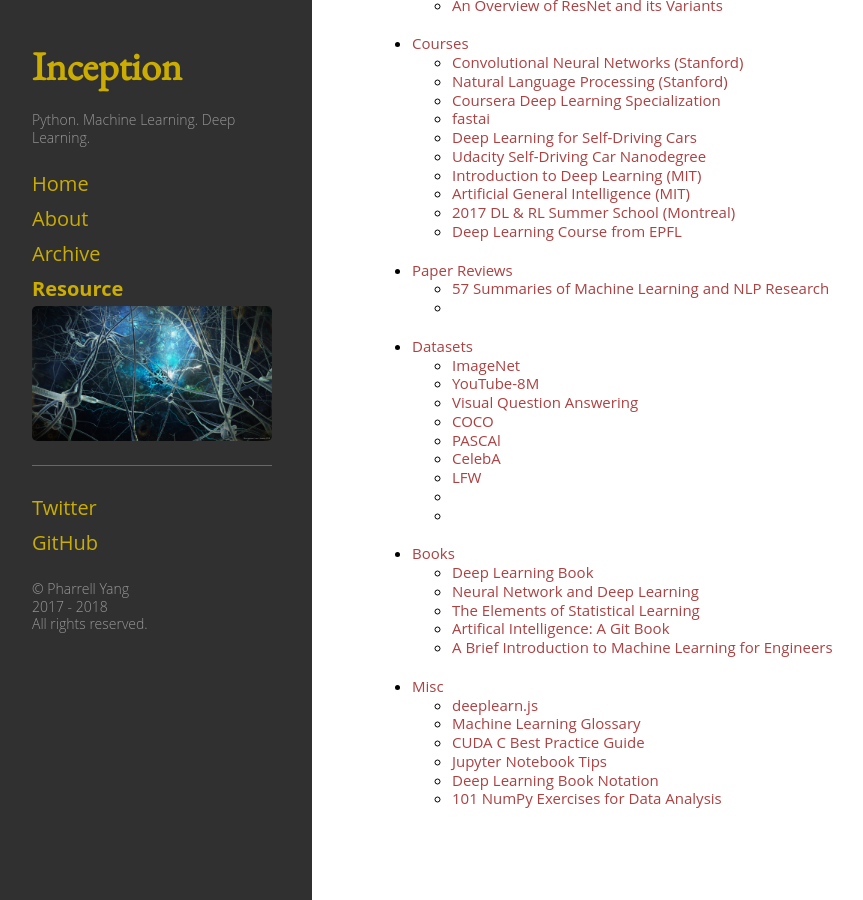
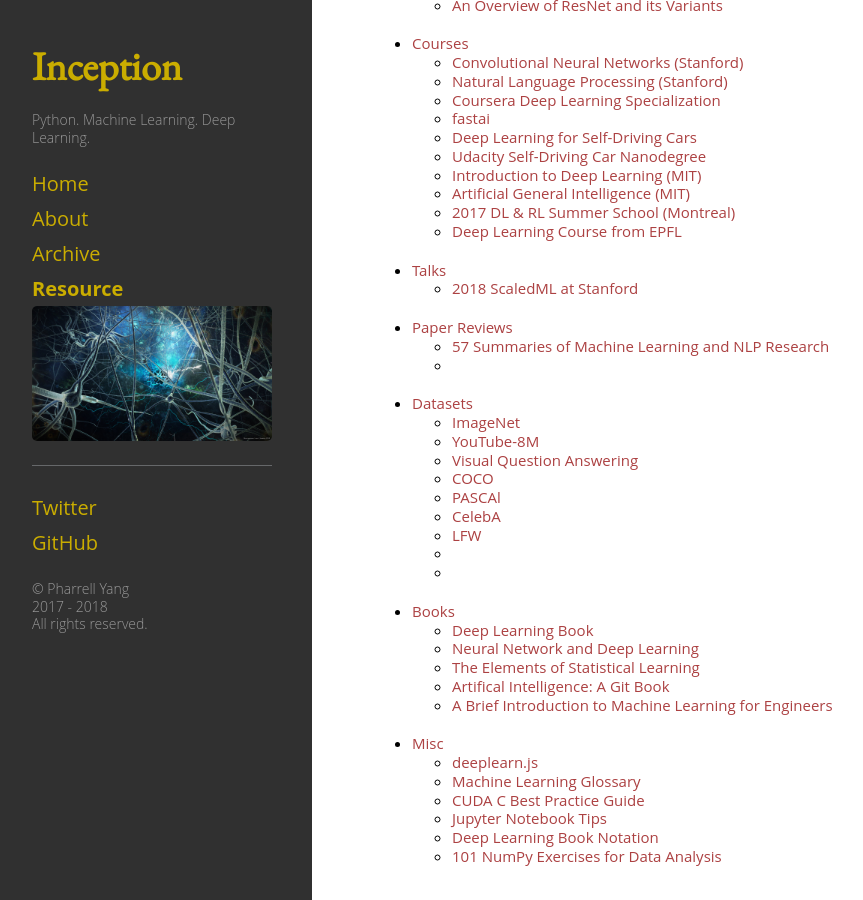
Before and after one commit to pharrellyhy/pharrellyhy.github.io.bakcup, a Jekyll site: the page built from resource.md, in a window 1280 px wide and 900 px high, scrolled down 1681 px. Shown: the whole window, without its empty margins (8-871 px from the left). Built offline with Jekyll 4.4.1, drawn with Linux system fonts in a browser that asks for light colours.

Commit message:
updates resource

```diff
--- a/_data/nav.yml
+++ b/_data/nav.yml
@@ -269,6 +269,12 @@
       url: "https://documents.epfl.ch/users/f/fl/fleuret/www/dlc/"
 
 
+- title: "Talks"
+  sublinks:
+    - title: "2018 ScaledML at Stanford"
+      url: "https://www.matroid.com/blog/post/slides-and-videos-from-scaledml-2018"
+
+
 - title: "Paper Reviews"
   sublinks:
     - title: "57 Summaries of Machine Learning and NLP Research"
```
